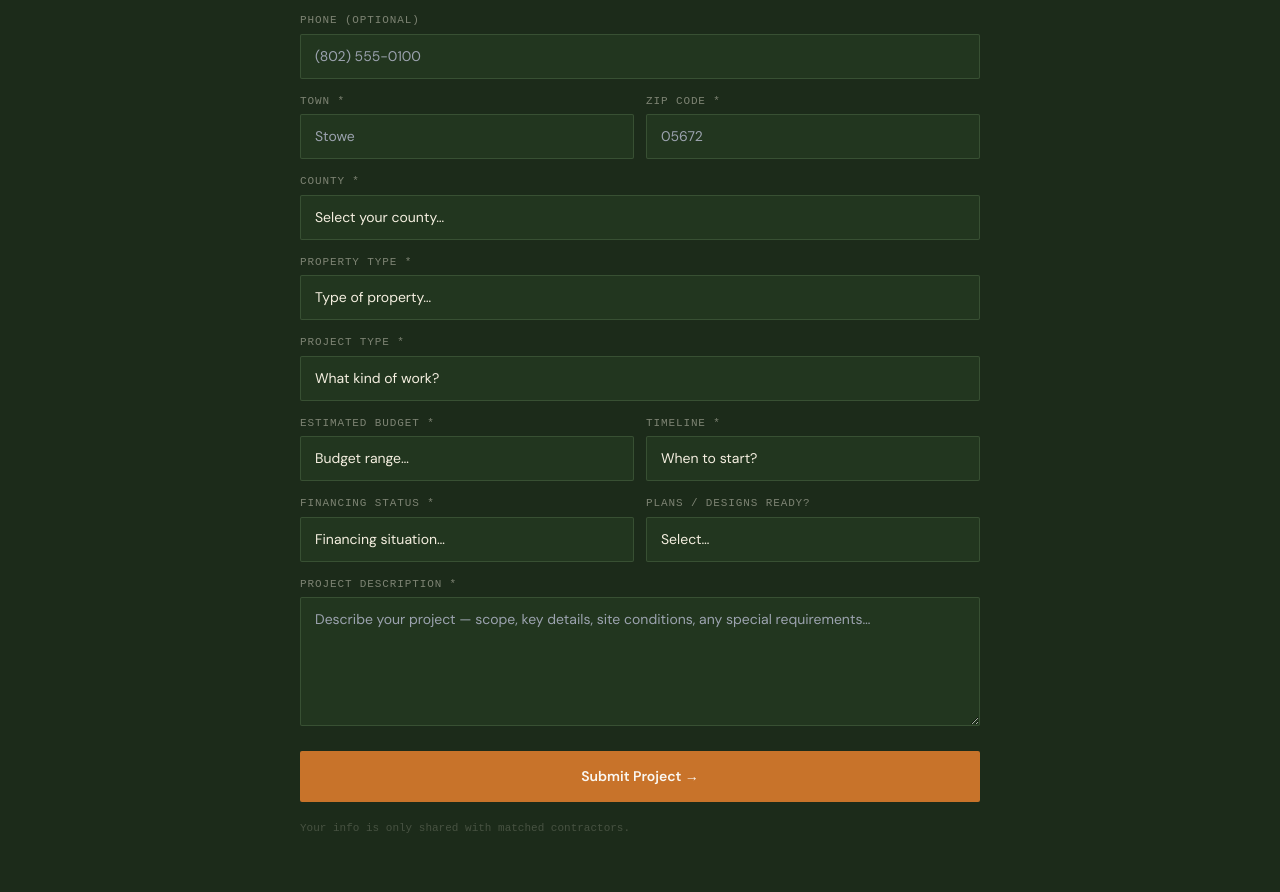
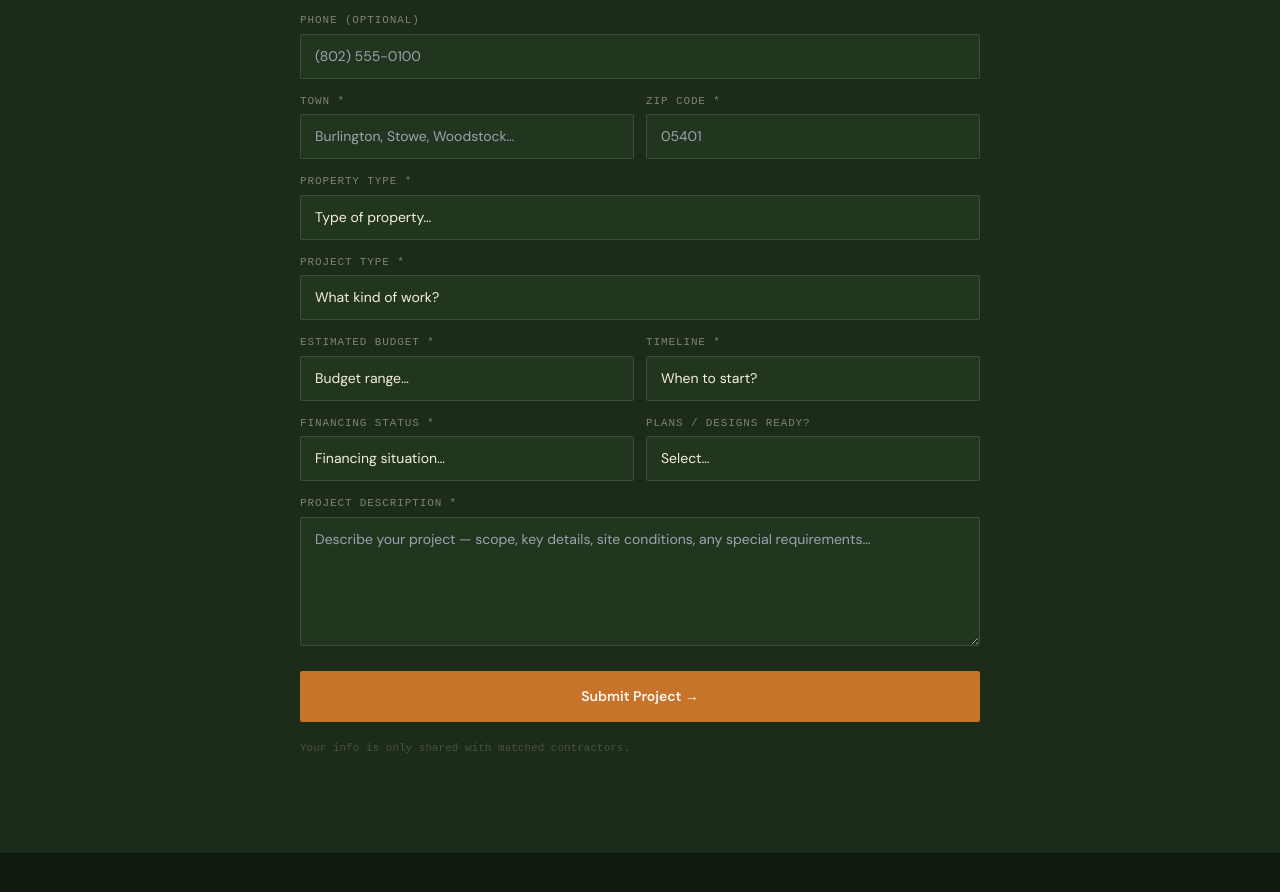
Before and after one commit to alderprojects/alder-projects-site, a Next.js app: page / in a window 1280 px wide. Shown: the part 2983-3875 px from the top of the page. Built offline with nearby package versions, Linux system fonts and the light colour scheme.

Commit message:
Update SubmitProject.tsx

```diff
--- a/src/components/SubmitProject.tsx
+++ b/src/components/SubmitProject.tsx
@@ -6,14 +6,14 @@ const BUDGET_BANDS = ['Under $10,000','$10,000 – $25,000','$25,000 – $50,000
 const TIMELINES = ['Ready to start now','Within 1–3 months','Within 3–6 months','Within 6–12 months','Planning phase, 12+ months out','Flexible / not sure']
 const PROPERTY_TYPES = ['Single-family home','Multi-family / duplex','Condo / townhouse','Commercial property','Vacant land','Barn / agricultural','Other']
 const FINANCING = ['Cash / no financing needed','Pre-approved for financing','Exploring financing options','Not sure yet']
-const COUNTIES = ['Addison','Bennington','Caledonia','Chittenden','Essex','Franklin','Grand Isle','Lamoille','Orange','Orleans','Rutland','Washington','Windham','Windsor']
 
 type F = {
-  homeownerName:string; email:string; phone:string; town:string; zipCode:string; county:string;
-  propertyType:string; category:string; budgetBand:string; timeline:string;
+  homeownerName:string; email:string; phone:string
+  town:string; zipCode:string
+  propertyType:string; category:string; budgetBand:string; timeline:string
   financingStatus:string; plansReady:string; description:string
 }
-const EMPTY:F = {homeownerName:'',email:'',phone:'',town:'',zipCode:'',county:'',propertyType:'',category:'',budgetBand:'',timeline:'',financingStatus:'',plansReady:'',description:''}
+const EMPTY:F = {homeownerName:'',email:'',phone:'',town:'',zipCode:'',propertyType:'',category:'',budgetBand:'',timeline:'',financingStatus:'',plansReady:'',description:''}
 
 const B: React.CSSProperties = {width:'100%',backgroundColor:'rgba(45,74,42,0.4)',border:'1px solid rgba(122,155,111,0.25)',borderRadius:'2px',padding:'11px 14px',fontSize:'14px',color:'#F5EFE0',outline:'none',fontFamily:"'DM Sans',system-ui,sans-serif",boxSizing:'border-box' as const}
 const L: React.CSSProperties = {display:'block',fontSize:'11px',fontFamily:'monospace',textTransform:'uppercase' as const,letterSpacing:'0.08em',color:'rgba(245,239,224,0.45)',marginBottom:'5px'}
@@ -61,7 +61,6 @@ export default function SubmitProject() {
     <section id="submit-project" style={{backgroundColor:'#1C2B1A',padding:'clamp(56px,8vw,96px) 24px'}}>
       <div style={{maxWidth:'680px',margin:'0 auto'}}>
 
-        {/* Header */}
         <div style={{marginBottom:'36px'}}>
           <span style={{fontSize:'11px',fontFamily:'monospace',textTransform:'uppercase',letterSpacing:'0.1em',color:'#7A9B6F'}}>Free · No Account Needed</span>
           <h2 style={{fontFamily:"'Playfair Display',Georgia,serif",fontSize:'clamp(1.8rem,4vw,2.6rem)',fontWeight:600,color:'#F5EFE0',lineHeight:1.1,marginTop:'8px',marginBottom:'0'}}>
@@ -69,7 +68,6 @@ export default function SubmitProject() {
           </h2>
         </div>
 
-        {/* Form */}
         <form onSubmit={submit} style={{display:'flex',flexDirection:'column',gap:'14px'}}>
           <Row2>
             <Field label="Your Name" req><input required type="text" placeholder="Jane Smith" value={form.homeownerName} onChange={set('homeownerName')} style={B}/></Field>
@@ -77,10 +75,13 @@ export default function SubmitProject() {
           </Row2>
           <Field label="Phone (optional)"><input type="tel" placeholder="(802) 555-0100" value={form.phone} onChange={set('phone')} style={B}/></Field>
           <Row2>
-            <Field label="Town" req><input required type="text" placeholder="Stowe" value={form.town} onChange={set('town')} style={B}/></Field>
-            <Field label="Zip Code" req><input required type="text" placeholder="05672" maxLength={5} value={form.zipCode} onChange={set('zipCode')} style={B}/></Field>
+            <Field label="Town" req>
+              <input required type="text" placeholder="Burlington, Stowe, Woodstock…" value={form.town} onChange={set('town')} style={B}/>
+            </Field>
+            <Field label="Zip Code" req>
+              <input required type="text" placeholder="05401" maxLength={5} value={form.zipCode} onChange={set('zipCode')} style={B}/>
+            </Field>
           </Row2>
-          <Field label="County" req><Sel val={form.county} onChange={set('county')} placeholder="Select your county…" opts={COUNTIES}/></Field>
           <Field label="Property Type" req><Sel val={form.propertyType} onChange={set('propertyType')} placeholder="Type of property…" opts={PROPERTY_TYPES}/></Field>
           <Field label="Project Type" req><Sel val={form.category} onChange={set('category')} placeholder="What kind of work?" opts={CATEGORIES}/></Field>
           <Row2>
```
